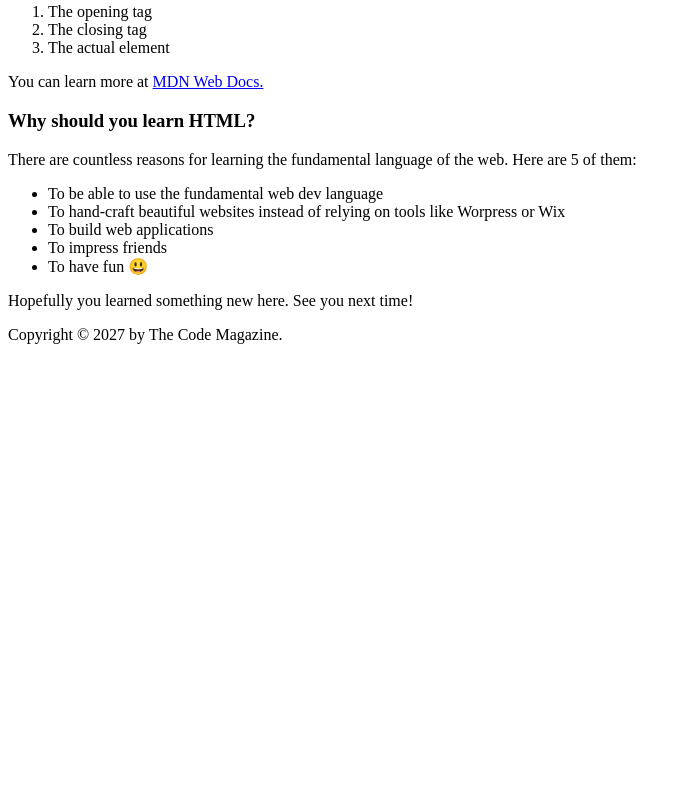
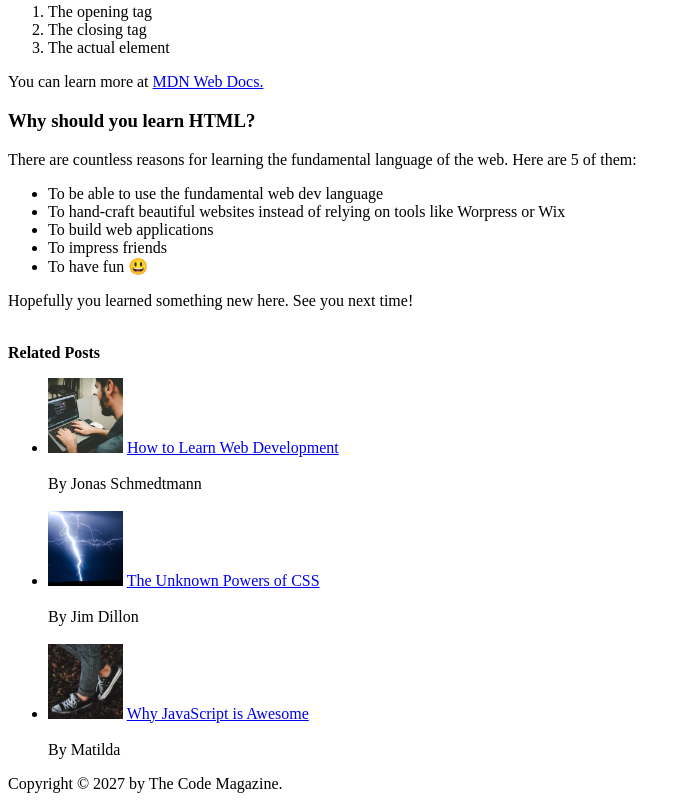
Before and after one commit to onozitsclaire/Code-Magazine, a plain HTML site: page index.html in a window 1280 px wide. Shown: the part 736-1537 px from the top of the page, without its empty margins (0-691 px from the left). Before the commit the page ends 1088 px from the top, so only its background shows below. Drawn offline with Linux system fonts and the light colour scheme.

Commit message:
finished HTML project part 1

```diff
--- a/index.html
+++ b/index.html
@@ -22,13 +22,13 @@
         <header>
          <article>
             <h2>The Basic Language of the Web: HTML</h2>
-            <img src="laura-jones.jpg" alt="Headshot of author Laura Jones."
+            <img src="img/laura-jones.jpg" alt="Headshot of author Laura Jones."
            width="50px"
            height="50px">
             <p>
                 Posted by <strong>Laura Jones</strong> on Monday, June 21st 2027
            </p>
-           <img src="post-img.jpg" alt="Screenshot of HTML code in a text editor."
+           <img src="img/post-img.jpg" alt="Screenshot of HTML code in a text editor."
            width="500px"
            height="200px">
         </header>
@@ -79,6 +79,35 @@
             </p>
          </article>
 
+         <aside>
+             <br>
+             <strong>Related Posts</strong>
+             <ul>
+                 <li><img src="img/related-1.jpg" alt="man typing at computer"
+                    height="75px"
+                    width="75px">
+                    <a href="https://www.udemy.com/user/jonasschmedtmann/">How to Learn Web Development</a></li>
+                    <br>
+                 By Jonas Schmedtmann
+                 <br>
+                 <br>
+                 <li><img src="img/related-2.jpg" alt="lightning strike at night"
+                    height="75px"
+                    width="75px">
+                    <a href="https://developers.google.com/web/updates/2012/06/The-amazing-powers-of-CSS">The Unknown Powers of CSS</a></li>
+                    <br>
+                 By Jim Dillon
+                 <br>
+                 <br>
+                 <li><img src="img/challenges.jpg" alt="crossed legs with converse sneakers on leafy ground"
+                    height="75px"
+                    width="75px">
+                    <a href="https://www.computer.org/publications/tech-news/build-your-career/5-reasons-javascript-is-still-better-than-python">Why JavaScript is Awesome</a></li>
+                    <br>
+                 By Matilda
+             </ul>
+         </aside>
+
          <footer> Copyright &copy; 2027 by The Code Magazine. </footer>
      </body>
 </html>
```
Also changed, not shown: img/challenges.jpg (added), img/laura-jones.jpg (renamed from laura-jones.jpg), img/post-img.jpg (renamed from post-img.jpg), img/related-1.jpg (added), img/related-2.jpg (added).
